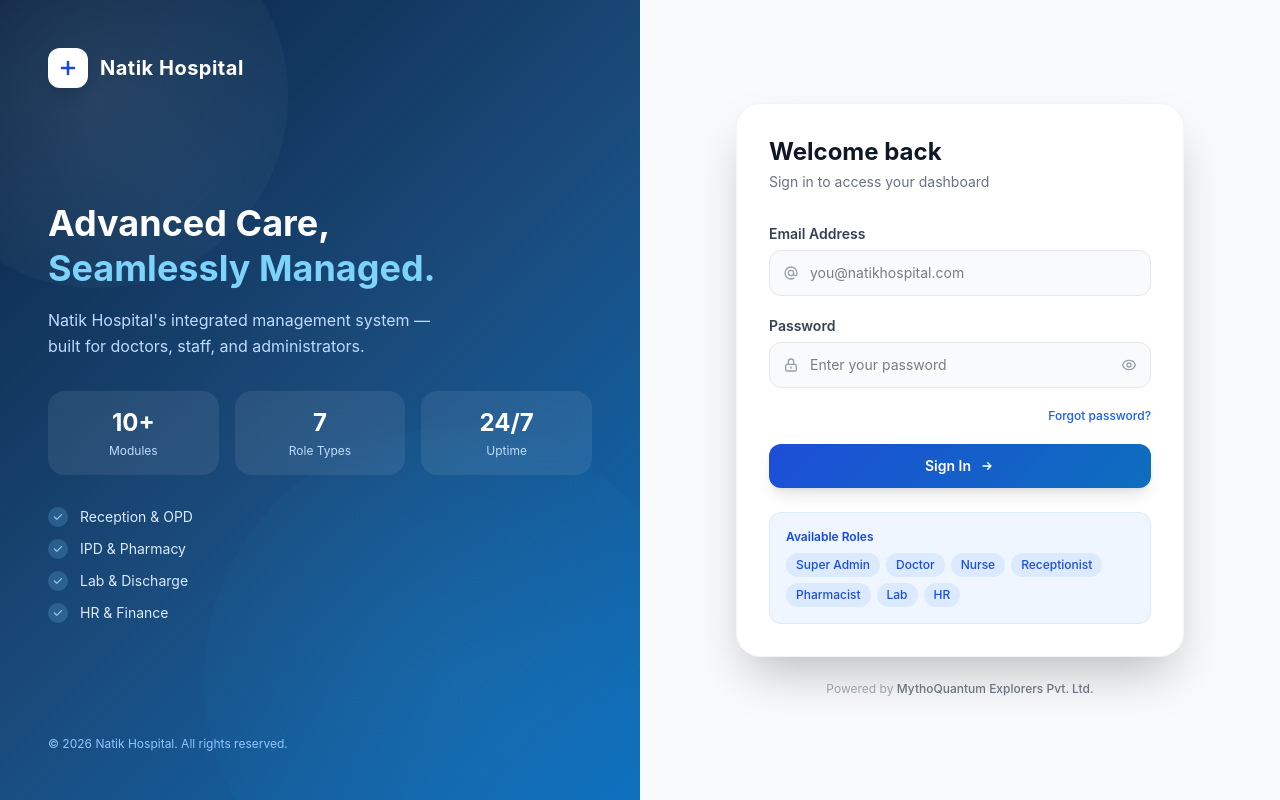
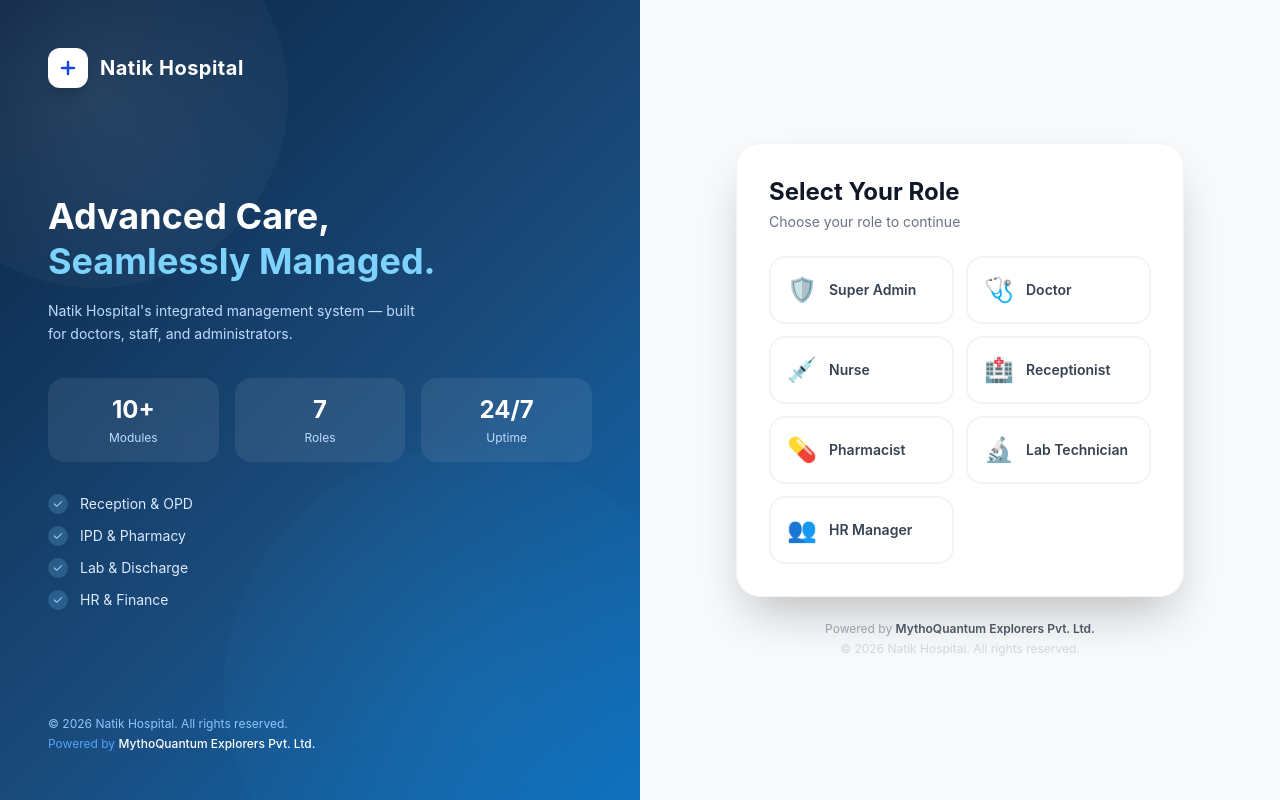
Before and after one commit to shalinijharemotestate/Natik-Hospital, a React (Vite) app in the folder frontend/: page /login in a window 1280 px wide. Built offline with nearby package versions, Linux system fonts and the light colour scheme.

Commit message:
ui: add role selection step + MythoQuantum footer to login

```diff
--- a/frontend/src/pages/Login.jsx
+++ b/frontend/src/pages/Login.jsx
@@ -3,14 +3,32 @@
 import { useAuth } from '../context/AuthContext';
 import { getDashboardPath } from '../utils/roleRedirect';
 
+const ROLES = [
+  { value: 'super_admin', label: 'Super Admin', icon: '🛡️' },
+  { value: 'doctor', label: 'Doctor', icon: '🩺' },
+  { value: 'nurse', label: 'Nurse', icon: '💉' },
+  { value: 'receptionist', label: 'Receptionist', icon: '🏥' },
+  { value: 'pharmacist', label: 'Pharmacist', icon: '💊' },
+  { value: 'lab_technician', label: 'Lab Technician', icon: '🔬' },
+  { value: 'hr_manager', label: 'HR Manager', icon: '👥' },
+];
+
 export default function Login() {
   const { login } = useAuth();
   const navigate = useNavigate();
 
+  const [step, setStep] = useState(1); // 1 = role selection, 2 = credentials
+  const [selectedRole, setSelectedRole] = useState('');
   const [form, setForm] = useState({ email: '', password: '' });
   const [error, setError] = useState('');
   const [loading, setLoading] = useState(false);
   const [showPassword, setShowPassword] = useState(false);
+
+  const handleRoleSelect = (role) => {
+    setSelectedRole(role);
+    setError('');
+    setStep(2);
+  };
 
   const handleChange = (e) => {
     setForm({ ...form, [e.target.name]: e.target.value });
@@ -28,26 +46,30 @@
       const user = await login(form.email, form.password);
       navigate(getDashboardPath(user.role));
     } catch (err) {
-      setError(err.response?.data?.message || 'Login failed. Please try again.');
+      setError(err.response?.data?.message || 'Invalid email or password');
     } finally {
       setLoading(false);
     }
   };
 
+  const selectedRoleData = ROLES.find((r) => r.value === selectedRole);
+
   return (
     <div className="min-h-screen flex">
-      {/* Left Panel */}
-      <div className="hidden lg:flex lg:w-1/2 relative overflow-hidden"
-        style={{ background: 'linear-gradient(135deg, #0a2342 0%, #1a4a7a 50%, #0d6ebd 100%)' }}>
 
+      {/* ── Left Panel ── */}
+      <div
+        className="hidden lg:flex lg:w-1/2 relative overflow-hidden flex-col justify-between p-12"
+        style={{ background: 'linear-gradient(135deg, #0a2342 0%, #1a4a7a 55%, #0d6ebd 100%)' }}
+      >
+        {/* decorative circles */}
         <div className="absolute -top-24 -left-24 w-96 h-96 rounded-full opacity-10"
-          style={{ background: 'radial-gradient(circle, #ffffff, transparent)' }} />
-        <div className="absolute -bottom-32 -right-16 w-[500px] h-[500px] rounded-full opacity-10"
+          style={{ background: 'radial-gradient(circle, #fff, transparent)' }} />
+        <div className="absolute -bottom-32 -right-16 w-[480px] h-[480px] rounded-full opacity-10"
           style={{ background: 'radial-gradient(circle, #38bdf8, transparent)' }} />
 
-        <div className="relative z-10 flex flex-col justify-between p-12 w-full">
-          {/* Logo */}
-          <div className="flex items-center gap-3">
+        {/* logo */}
+        <div className="relative flex items-center gap-3">
           <div className="w-10 h-10 bg-white rounded-xl flex items-center justify-center shadow-lg">
             <svg className="w-6 h-6 text-blue-700" fill="none" stroke="currentColor" viewBox="0 0 24 24">
               <path strokeLinecap="round" strokeLinejoin="round" strokeWidth={2.5} d="M12 6v6m0 0v6m0-6h6m-6 0H6" />
@@ -56,58 +78,59 @@
           <span className="text-white font-bold text-xl tracking-wide">Natik Hospital</span>
         </div>
 
-          {/* Center content */}
-          <div className="space-y-8">
+        {/* center */}
+        <div className="relative space-y-8">
           <div>
             <h2 className="text-4xl font-bold text-white leading-tight">
               Advanced Care,<br />
               <span style={{ color: '#7dd3fc' }}>Seamlessly Managed.</span>
             </h2>
-              <p className="text-blue-200 mt-4 text-base leading-relaxed max-w-sm">
+            <p className="text-blue-200 mt-4 text-sm leading-relaxed max-w-sm">
               Natik Hospital's integrated management system — built for doctors, staff, and administrators.
             </p>
           </div>
 
-            {/* Stats */}
+          {/* stats */}
           <div className="grid grid-cols-3 gap-4">
-              {[
-                { value: '10+', label: 'Modules' },
-                { value: '7', label: 'Role Types' },
-                { value: '24/7', label: 'Uptime' },
-              ].map((stat) => (
-                <div key={stat.label} className="rounded-2xl p-4 text-center"
+            {[{ value: '10+', label: 'Modules' }, { value: '7', label: 'Roles' }, { value: '24/7', label: 'Uptime' }].map((s) => (
+              <div key={s.label} className="rounded-2xl p-4 text-center"
                 style={{ background: 'rgba(255,255,255,0.08)', backdropFilter: 'blur(10px)' }}>
-                  <p className="text-white text-2xl font-bold">{stat.value}</p>
-                  <p className="text-blue-200 text-xs mt-1">{stat.label}</p>
+                <p className="text-white text-2xl font-bold">{s.value}</p>
+                <p className="text-blue-200 text-xs mt-1">{s.label}</p>
               </div>
             ))}
           </div>
 
-            {/* Modules list */}
+          {/* module list */}
           <div className="space-y-3">
-              {['Reception & OPD', 'IPD & Pharmacy', 'Lab & Discharge', 'HR & Finance'].map((mod) => (
-                <div key={mod} className="flex items-center gap-3">
+            {['Reception & OPD', 'IPD & Pharmacy', 'Lab & Discharge', 'HR & Finance'].map((m) => (
+              <div key={m} className="flex items-center gap-3">
                 <div className="w-5 h-5 rounded-full flex items-center justify-center shrink-0"
                   style={{ background: 'rgba(125,211,252,0.2)' }}>
                   <svg className="w-3 h-3 text-blue-300" fill="currentColor" viewBox="0 0 20 20">
                     <path fillRule="evenodd" d="M16.707 5.293a1 1 0 010 1.414l-8 8a1 1 0 01-1.414 0l-4-4a1 1 0 011.414-1.414L8 12.586l7.293-7.293a1 1 0 011.414 0z" clipRule="evenodd" />
                   </svg>
                 </div>
-                  <span className="text-blue-100 text-sm">{mod}</span>
+                <span className="text-blue-100 text-sm">{m}</span>
               </div>
             ))}
           </div>
         </div>
 
+        {/* bottom branding */}
+        <div className="relative">
           <p className="text-blue-300 text-xs">&copy; {new Date().getFullYear()} Natik Hospital. All rights reserved.</p>
+          <p className="text-blue-400 text-xs mt-1">
+            Powered by <span className="text-white font-medium">MythoQuantum Explorers Pvt. Ltd.</span>
+          </p>
         </div>
       </div>
 
-      {/* Right Panel */}
+      {/* ── Right Panel ── */}
       <div className="w-full lg:w-1/2 flex items-center justify-center bg-gray-50 p-6">
         <div className="w-full max-w-md">
 
-          {/* Mobile logo */}
+          {/* mobile logo */}
           <div className="flex lg:hidden items-center justify-center gap-3 mb-8">
             <div className="w-10 h-10 bg-blue-700 rounded-xl flex items-center justify-center">
               <svg className="w-6 h-6 text-white" fill="none" stroke="currentColor" viewBox="0 0 24 24">
@@ -117,11 +140,57 @@
             <span className="text-gray-800 font-bold text-xl">Natik Hospital</span>
           </div>
 
-          {/* Card */}
           <div className="bg-white rounded-3xl shadow-2xl p-8 border border-gray-100">
-            <div className="mb-8">
+
+            {/* ── STEP 1: Role Selection ── */}
+            {step === 1 && (
+              <>
+                <div className="mb-6">
+                  <h1 className="text-2xl font-bold text-gray-900">Select Your Role</h1>
+                  <p className="text-gray-500 text-sm mt-1">Choose your role to continue</p>
+                </div>
+                <div className="grid grid-cols-2 gap-3">
+                  {ROLES.map((role) => (
+                    <button
+                      key={role.value}
+                      onClick={() => handleRoleSelect(role.value)}
+                      className="flex items-center gap-3 p-4 rounded-2xl border-2 border-gray-100 hover:border-blue-400 hover:bg-blue-50 transition-all duration-200 text-left group"
+                    >
+                      <span className="text-2xl">{role.icon}</span>
+                      <span className="text-sm font-semibold text-gray-700 group-hover:text-blue-700">
+                        {role.label}
+                      </span>
+                    </button>
+                  ))}
+                </div>
+              </>
+            )}
+
+            {/* ── STEP 2: Credentials ── */}
+            {step === 2 && (
+              <>
+                <div className="mb-6">
+                  {/* back button */}
+                  <button onClick={() => { setStep(1); setError(''); setForm({ email: '', password: '' }); }}
+                    className="flex items-center gap-1.5 text-sm text-gray-500 hover:text-blue-600 transition mb-4">
+                    <svg className="w-4 h-4" fill="none" stroke="currentColor" viewBox="0 0 24 24">
+                      <path strokeLinecap="round" strokeLinejoin="round" strokeWidth={2} d="M15 19l-7-7 7-7" />
+                    </svg>
+                    Back
+                  </button>
+
+                  {/* selected role badge */}
+                  <div className="flex items-center gap-3 mb-4 p-3 rounded-2xl"
+                    style={{ background: '#eff6ff', border: '1px solid #dbeafe' }}>
+                    <span className="text-2xl">{selectedRoleData?.icon}</span>
+                    <div>
+                      <p className="text-xs text-blue-500 font-medium">Signing in as</p>
+                      <p className="text-sm font-bold text-blue-800">{selectedRoleData?.label}</p>
+                    </div>
+                  </div>
+
                   <h1 className="text-2xl font-bold text-gray-900">Welcome back</h1>
-              <p className="text-gray-500 text-sm mt-1">Sign in to access your dashboard</p>
+                  <p className="text-gray-500 text-sm mt-1">Enter your credentials to continue</p>
                 </div>
 
                 {error && (
@@ -142,7 +211,7 @@
                       <div className="absolute left-3.5 top-1/2 -translate-y-1/2">
                         <svg className="w-4 h-4 text-gray-400" fill="none" stroke="currentColor" viewBox="0 0 24 24">
                           <path strokeLinecap="round" strokeLinejoin="round" strokeWidth={2}
-                        d="M16 12a4 4 0 10-8 0 4 4 0 008 0zm0 0v1.5a2.5 2.5 0 005 0V12a9 9 0 10-9 9m4.5-1.206a8.959 8.959 0 01-4.5 1.207" />
+                            d="M3 8l7.89 5.26a2 2 0 002.22 0L21 8M5 19h14a2 2 0 002-2V7a2 2 0 00-2-2H5a2 2 0 00-2 2v10a2 2 0 002 2z" />
                         </svg>
                       </div>
                       <input
@@ -153,6 +222,7 @@
                         placeholder="you@natikhospital.com"
                         className="w-full pl-10 pr-4 py-3 border border-gray-200 rounded-xl text-sm bg-gray-50 focus:bg-white focus:outline-none focus:ring-2 focus:ring-blue-500 focus:border-transparent transition"
                         autoComplete="email"
+                        autoFocus
                       />
                     </div>
                   </div>
@@ -201,7 +271,7 @@
                   <button
                     type="submit"
                     disabled={loading}
-                className="w-full text-white font-semibold py-3 rounded-xl text-sm transition-all duration-200 flex items-center justify-center gap-2 shadow-lg hover:shadow-xl hover:-translate-y-0.5 active:translate-y-0 disabled:opacity-60 disabled:cursor-not-allowed"
+                    className="w-full text-white font-semibold py-3 rounded-xl text-sm transition-all duration-200 flex items-center justify-center gap-2 shadow-lg hover:shadow-xl hover:-translate-y-0.5 disabled:opacity-60 disabled:cursor-not-allowed disabled:transform-none"
                     style={{ background: loading ? '#93c5fd' : 'linear-gradient(135deg, #1d4ed8, #0d6ebd)' }}
                   >
                     {loading ? (
@@ -222,24 +292,18 @@
                     )}
                   </button>
                 </form>
-
-            {/* Role badges */}
-            <div className="mt-6 p-4 rounded-xl" style={{ background: '#eff6ff', border: '1px solid #dbeafe' }}>
-              <p className="text-xs font-semibold text-blue-700 mb-2">Available Roles</p>
-              <div className="flex flex-wrap gap-1.5">
-                {['Super Admin', 'Doctor', 'Nurse', 'Receptionist', 'Pharmacist', 'Lab', 'HR'].map((role) => (
-                  <span key={role} className="text-xs px-2.5 py-1 rounded-full font-medium"
-                    style={{ background: '#dbeafe', color: '#1d4ed8' }}>
-                    {role}
-                  </span>
-                ))}
-              </div>
-            </div>
+              </>
+            )}
           </div>
 
-          <p className="text-center text-xs text-gray-400 mt-6">
-            Powered by <span className="font-medium text-gray-500">MythoQuantum Explorers Pvt. Ltd.</span>
+          {/* footer */}
+          <div className="text-center mt-6 space-y-1">
+            <p className="text-xs text-gray-400">
+              Powered by{' '}
+              <span className="font-semibold text-gray-600">MythoQuantum Explorers Pvt. Ltd.</span>
             </p>
+            <p className="text-xs text-gray-300">&copy; {new Date().getFullYear()} Natik Hospital. All rights reserved.</p>
+          </div>
         </div>
       </div>
     </div>
```
Lines whose indentation alone changed are shown as unchanged.
